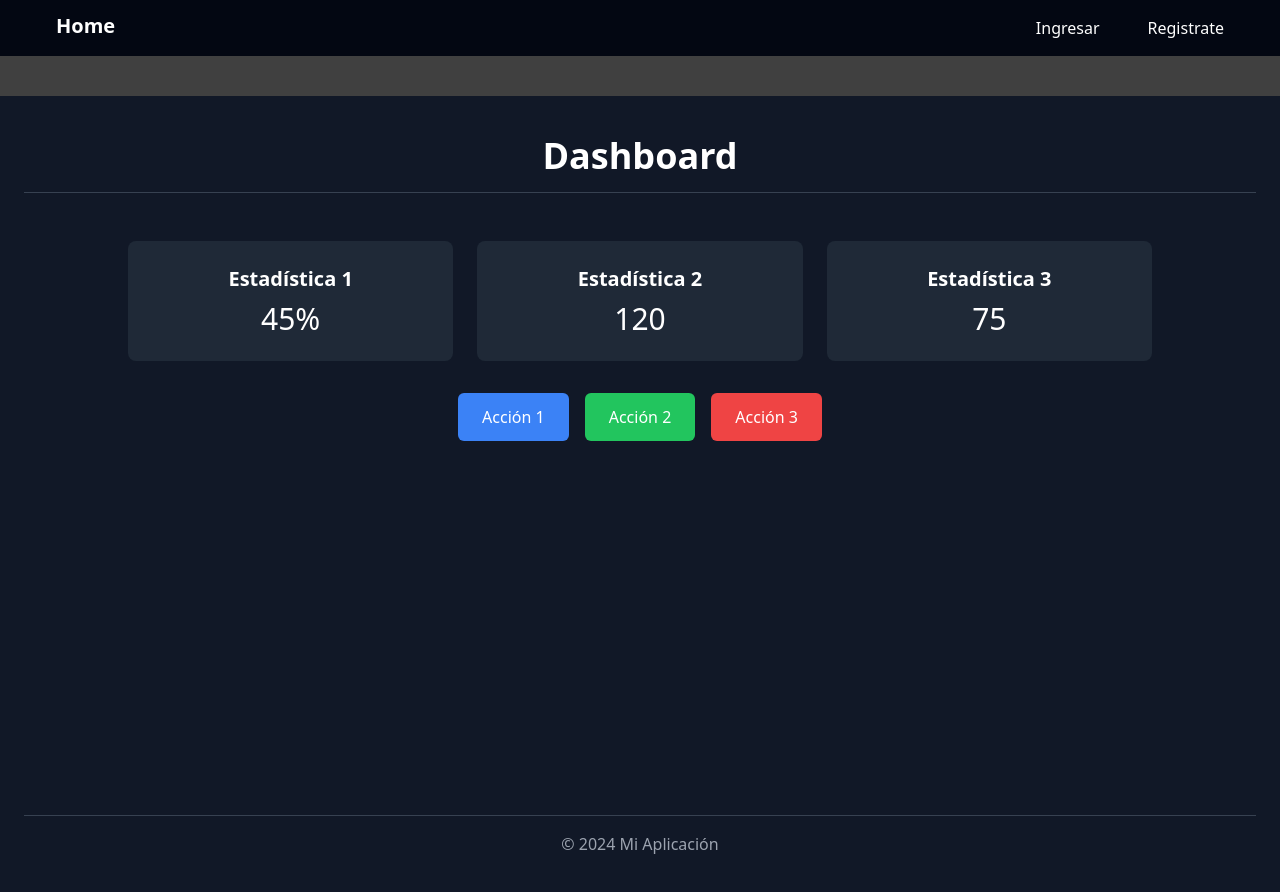
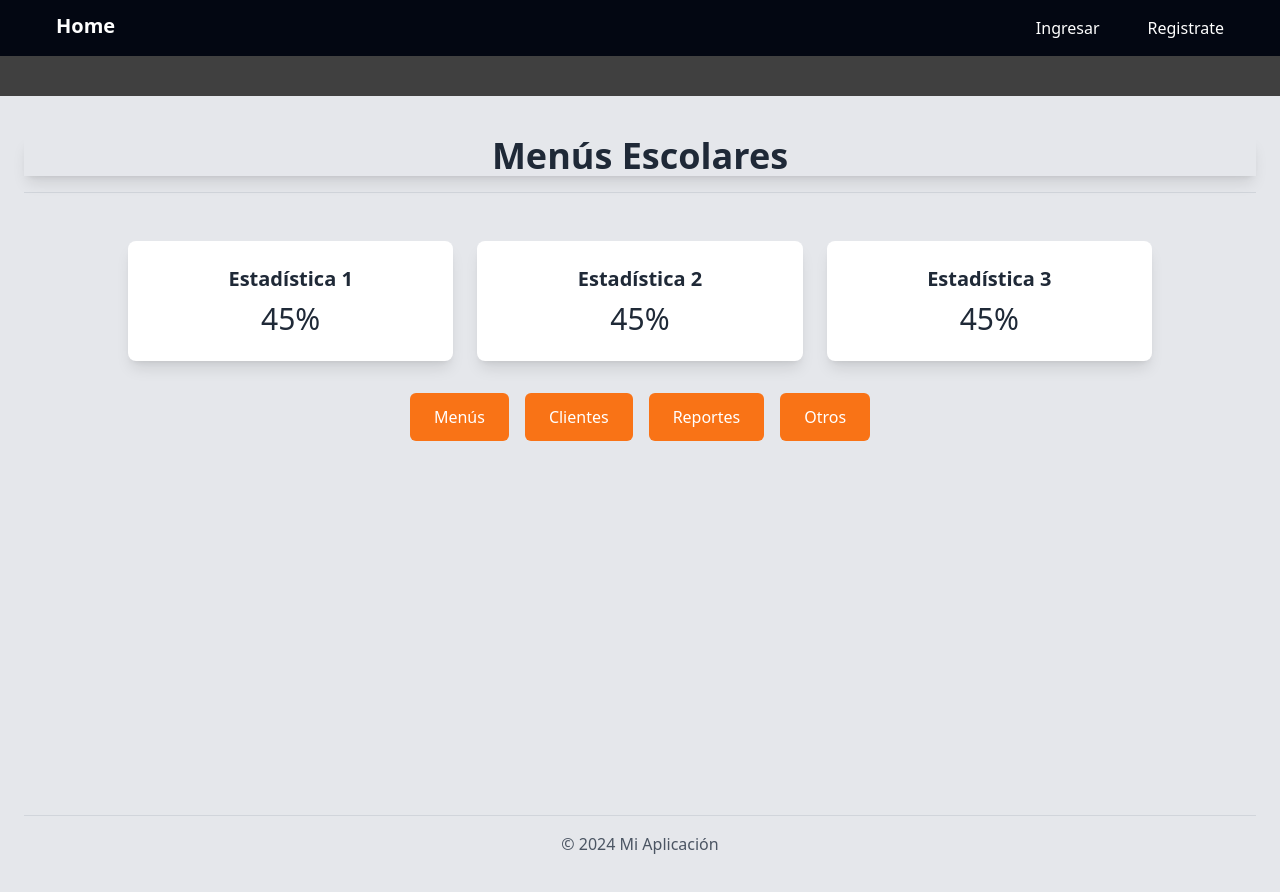
Before and after one commit to jgironr/gestion_de_menus, a Next.js app: page / in a window 1280 px wide. Shown: the top 892 px of the page. Built offline with nearby package versions, Linux system fonts and the light colour scheme; no server answers.

Commit message:
colores de pagina principal

```diff
--- a/app/page.tsx
+++ b/app/page.tsx
@@ -1,5 +1,5 @@
-"use client"
-import {signOut} from 'next-auth/react'
+"use client";
+import { signOut } from 'next-auth/react';
 
 function HomePage() {
   const handleClick = () => {
@@ -7,58 +7,44 @@ function HomePage() {
   };
 
   return (
-    <section className="h-screen flex flex-col bg-gray-900 text-white p-6">
+    <section className="h-screen flex flex-col bg-gray-200 text-gray-800 p-6">
       {/* Encabezado */}
-      <header className="text-center py-4 border-b border-gray-700">
-        <h1 className="text-4xl font-bold">Dashboard</h1>
+      <header className="text-center py-4 border-b border-gray-300">
+        <h1 className="text-4xl font-bold shadow-lg">Menús Escolares</h1>
       </header>
 
       {/* Contenedor principal */}
       <main className="flex-1 flex flex-col items-center p-4">
         {/* Tarjetas de estadísticas */}
         <div className="grid grid-cols-1 sm:grid-cols-2 md:grid-cols-3 gap-6 my-8 w-full max-w-5xl">
-          <div className="bg-gray-800 p-6 rounded-lg text-center">
-            <h2 className="text-xl font-semibold mb-2">Estadística 1</h2>
+          {["Estadística 1", "Estadística 2", "Estadística 3"].map((title, index) => (
+            <div key={index} className="bg-white p-6 rounded-lg text-center shadow-lg transition-transform transform hover:scale-105">
+              <h2 className="text-xl font-semibold mb-2">{title}</h2>
               <p className="text-3xl">45%</p>
             </div>
-          <div className="bg-gray-800 p-6 rounded-lg text-center">
-            <h2 className="text-xl font-semibold mb-2">Estadística 2</h2>
-            <p className="text-3xl">120</p>
-          </div>
-          <div className="bg-gray-800 p-6 rounded-lg text-center">
-            <h2 className="text-xl font-semibold mb-2">Estadística 3</h2>
-            <p className="text-3xl">75</p>
-          </div>
+          ))}
         </div>
 
         {/* Botones de acción */}
         <div className="flex flex-wrap justify-center gap-4">
+          {["Menús", "Clientes", "Reportes", "Otros"].map((text, index) => (
             <button
+              key={index}
               onClick={handleClick}
-            className="bg-blue-500 text-white px-6 py-3 rounded-md hover:bg-blue-600 transition"
+              className="bg-orange-500 text-white px-6 py-3 rounded-md hover:bg-orange-600 transition transform hover:scale-105"
             >
-            Acción 1
+              {text}
             </button>
-          <button
-            onClick={handleClick}
-            className="bg-green-500 text-white px-6 py-3 rounded-md hover:bg-green-600 transition"
-          >
-            Acción 2
-          </button>
-          <button
-            onClick={handleClick}
-            className="bg-red-500 text-white px-6 py-3 rounded-md hover:bg-red-600 transition"
-          >
-            Acción 3
-          </button>
+          ))}
         </div>
       </main>
 
       {/* Pie de página */}
-      <footer className="text-center py-4 border-t border-gray-700">
-        <p className="text-gray-400">© 2024 Mi Aplicación</p>
+      <footer className="text-center py-4 border-t border-gray-300">
+        <p className="text-gray-600">© 2024 Mi Aplicación</p>
       </footer>
     </section>
   );
 }
-export default HomePage
+
+export default HomePage;
```
Lines whose indentation alone changed are shown as unchanged.
